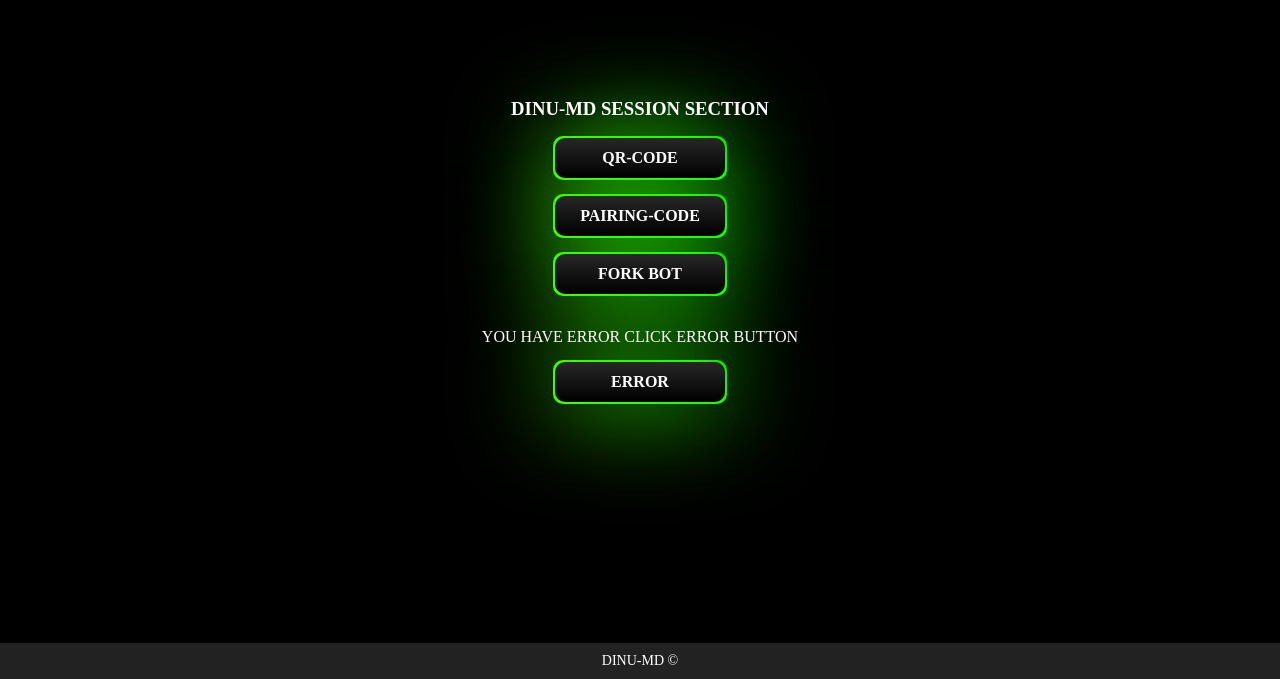
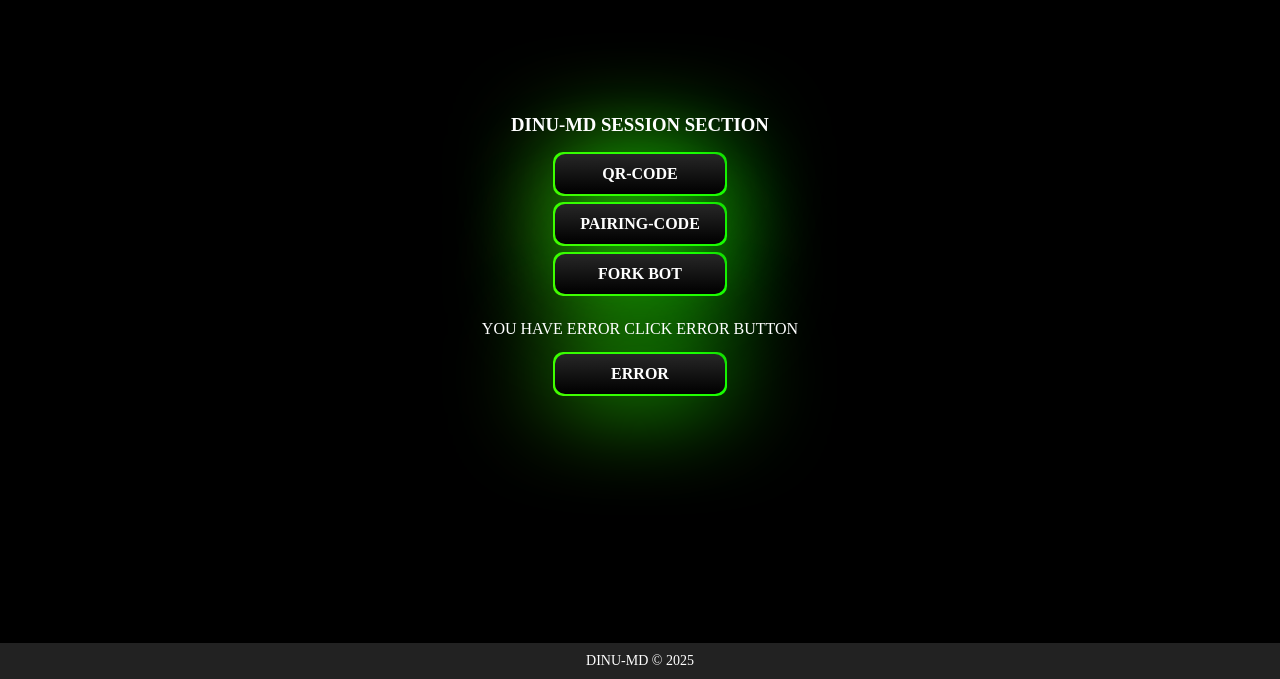
Before and after one commit to Nimsara0000/NIMA-WEB-PAIR-, a website: page main.html in a window 1280 px wide. Shown: the part 121-800 px from the top of the page. Drawn offline with Linux system fonts and the light colour scheme.

Commit message:
Update main.html

```diff
--- a/main.html
+++ b/main.html
@@ -1,25 +1,31 @@
 <!DOCTYPE html>
 <html lang="en">
 <head>
-  <meta charset="UTF-8">
-  <meta name="viewport" content="width=device-width, initial-scale=1.0">
-  <link rel="shortcut icon" href="" type="image/x-icon">
-  <style>
-    body {
-      background-color: black;
-      display: flex;
-      align-items: center;
-      justify-content: center;
-      height: 100vh;
-      margin: 0;
-      color: white;
-    }
+  <meta charset="UTF-8" />
+  <meta name="viewport" content="width=device-width, initial-scale=1.0" />
+  <title>DINU-MD SESSION</title>
+  <link rel="shortcut icon" href="https://yourdomain.com/favicon.ico" type="image/x-icon" />
 
+  <!-- JSON-LD Schema -->
+  <script type="application/ld+json">
     {
       "@context": "https://schema.org",
       "@type": "Organization",
       "url": "https://railway.app",
       "logo": "https://telegra.ph/file/4cf337052c09eec06f3e8.jpg"
+    }
+  </script>
+
+  <style>
+    body {
+      background-color: black;
+      display: flex;
+      flex-direction: column;
+      align-items: center;
+      justify-content: center;
+      min-height: 100vh;
+      margin: 0;
+      color: white;
     }
 
     .button-container {
@@ -42,7 +48,7 @@
       align-items: center;
       justify-content: center;
       gap: 10px;
-      padding: 0px 15px;
+      padding: 0 15px;
       background-color: red;
       border-radius: 10px;
       border: none;
@@ -53,27 +59,28 @@
       transition-duration: .2s;
       background: linear-gradient(0deg, #000, #272727);
       text-decoration: none;
+      margin-bottom: 10px;
     }
-
 
     footer {
       position: fixed;
       bottom: 0;
       width: 100%;
-    background-color: #222; /* Darker gray footer background */
+      background-color: #222;
       color: #fff;
       padding: 10px 0;
       text-align: center;
       font-size: 14px;
+    }
 
-  }
-    .button:before, .button:after {
+    .button:before,
+    .button:after {
       content: '';
       position: absolute;
       left: -2px;
       top: -2px;
       border-radius: 10px;
-      background: linear-gradient(45deg, #48ff00, #15ff00, #000000,#000000, #ff0000);
+      background: linear-gradient(45deg, #48ff00, #15ff00, #000000, #000000, #ff0000);
       background-size: 400%;
       width: calc(100% + 4px);
       height: calc(100% + 4px);
@@ -85,11 +92,9 @@
       0% {
         background-position: 0 0;
       }
-
       50% {
         background-position: 400% 0;
       }
-
       100% {
         background-position: 0 0;
       }
@@ -113,18 +118,22 @@
 <body>
   <div class="button-container">
     <h3>DINU-MD SESSION SECTION</h3>
-    <div></div>
-    <a href="/qr" class="button" target="_blank"> <span>QR-CODE</span> </a> <br>
-    <a href="/pair" class="button" target="_blank"> <span>PAIRING-CODE</span> </a> <br>
-    <a href="" class="button" target="_blank"> <span>FORK BOT</span> </a> <br>
+
+    <a href="/qr" class="button" target="_blank"><span>QR-CODE</span></a>
+    <a href="/pair" class="button" target="_blank"><span>PAIRING-CODE</span></a>
+    <a href="#" class="button" target="_blank"><span>FORK BOT</span></a>
 
     <p>YOU HAVE ERROR CLICK ERROR BUTTON</p>
 
-    <a href="https://wa.me/+94740026280?text=HAVE_ERROR_MANUL" class="button" target="_blank"> <span>ERROR</span> </a> <br>
+    <a href="https://wa.me/+94740026280?text=HAVE_ERROR_MANUL" class="button" target="_blank"><span>ERROR</span></a>
+  </div>
 
   <footer>
     DINU-MD &copy; <span id="currentYear"></span>
   </footer>
 
+  <script>
+    document.getElementById("currentYear").textContent = new Date().getFullYear();
+  </script>
 </body>
 </html>
```
Lines whose indentation alone changed are shown as unchanged.
